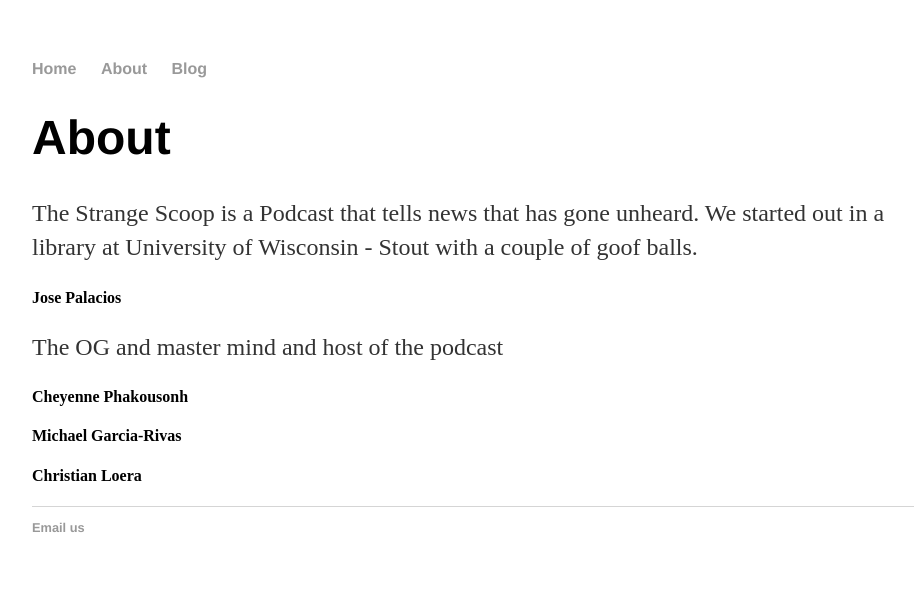
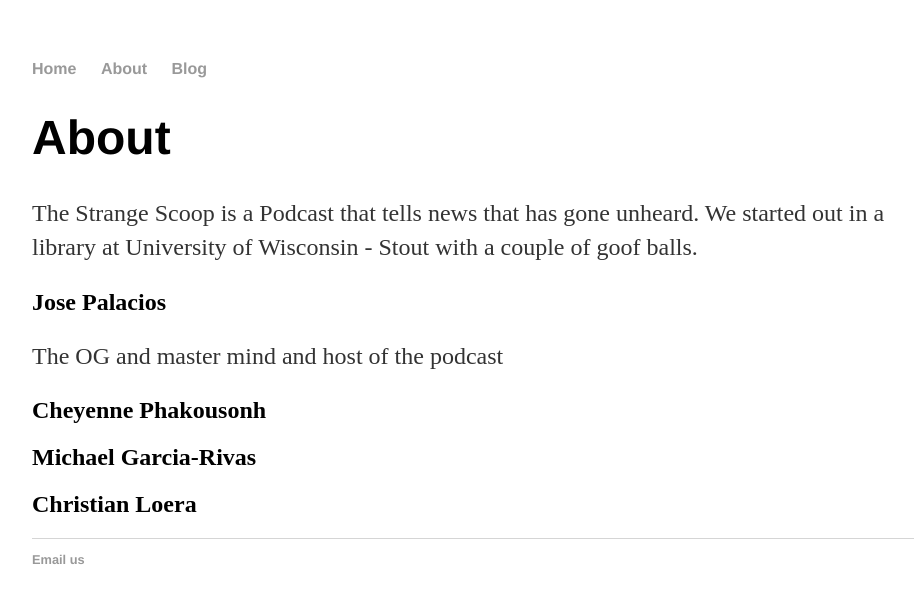
Before and after one commit to strangescoop/strangescoop.github.io, a Jekyll site: the page built from about/index.html, in a window 1280 px wide. Shown: the top 603 px of the page, without its empty margins (160-1074 px from the left). Built offline with Jekyll 4.4.1, drawn with Linux system fonts in a browser that asks for light colours.

Commit message:
Changed size

```diff
--- a/about/index.html
+++ b/about/index.html
@@ -7,12 +7,12 @@ title: About The Strange Scoop
    <h1>About</h1>
    <p>The Strange Scoop is a Podcast that tells news that has gone unheard. We started out in a library at University of Wisconsin - Stout with a couple of goof balls.</p>
 
-   <h4>Jose Palacios</h4>
+   <h2>Jose Palacios</h2>
    <p>The OG and master mind and host of the podcast</p>
 
-   <h4>Cheyenne Phakousonh</h4>
+   <h2>Cheyenne Phakousonh</h2>
 
-   <h4>Michael Garcia-Rivas</h4>
+   <h2>Michael Garcia-Rivas</h2>
 
-   <h4>Christian Loera</h4>
+   <h2>Christian Loera</h2>
 </div>
```
